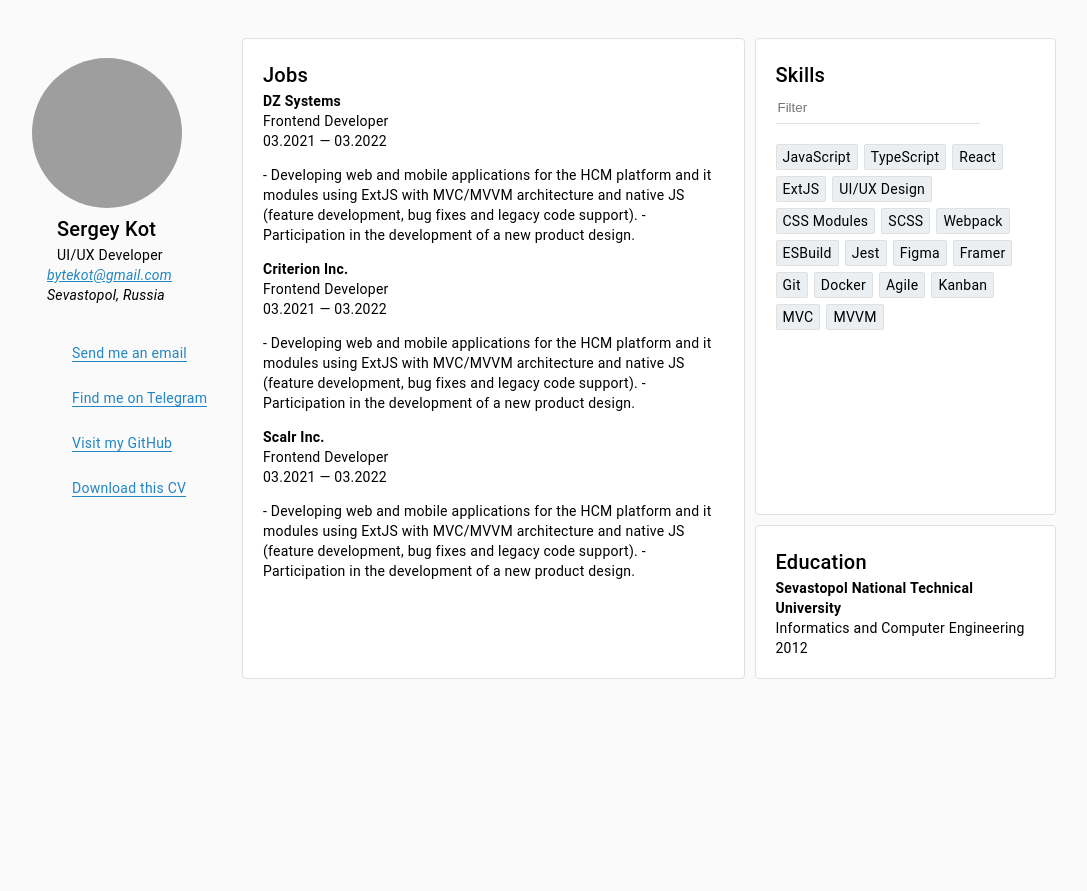
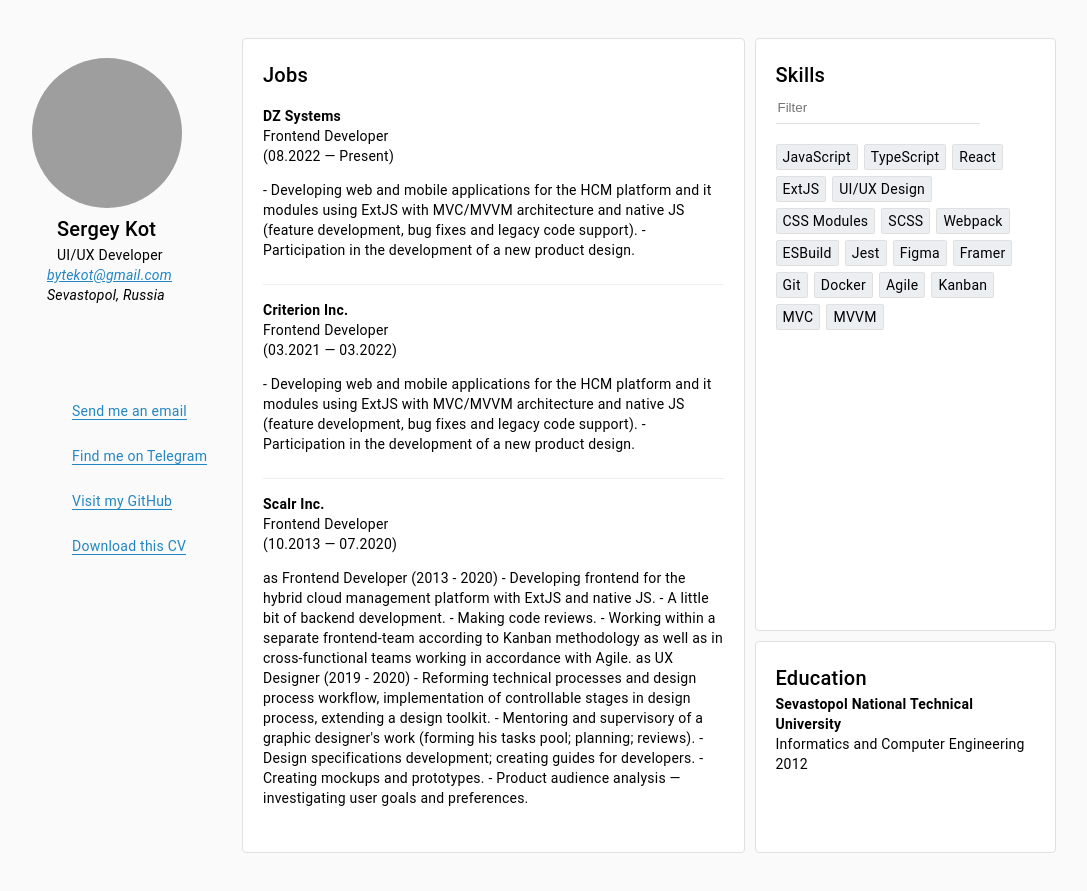
Before and after one commit to bytekot/cv, a React app: page / in a window 1280 px wide. Shown: the whole page, without its empty margins (96-1183 px from the left). Before the commit the page ends 800 px from the top, so only its background shows below. Built offline with nearby package versions, Linux system fonts and the light colour scheme; grey boxes are pictures that could not be loaded; the HTML template or start-up script is replaced by a standard one.

Commit message:
Jobs theme fix

```diff
--- a/src/components/Job.tsx
+++ b/src/components/Job.tsx
@@ -1,11 +1,13 @@
 import React from 'react';
+
+import { CSS_PREFIX } from '../constants';
 import { JobData } from '../types';
 
 const Job = ({ company, title, startDate, endDate, description }: JobData): JSX.Element =>
-    <div key={company}>
+    <div className={`${CSS_PREFIX}job`} key={company}>
         <strong>{company}</strong><br />
         {title}<br />
-        {startDate} — {endDate}
+        ({startDate} — {endDate})
         <p>{description}</p>
     </div>
 
--- a/src/config.json
+++ b/src/config.json
@@ -7,12 +7,10 @@
         "city": "Sevastopol",
         "email": "bytekot@gmail.com"
     },
-
     "additional": {
         "github": "",
         "telegram": ""
     },
-
     "education": {
         "university": "",
         "specialization": "",
@@ -20,7 +18,6 @@
         "endDate": "",
         "degree": ""
     },
-
     "skills": [
         "JavaScript",
         "TypeScript",
@@ -41,28 +38,27 @@
         "MVC",
         "MVVM"
     ],
-
     "jobs": [
         {
             "company": "DZ Systems",
             "title": "Frontend Developer",
-            "startDate": "03.2021",
-            "endDate": "03.2022",
-            "description": "- Developing web and mobile applications for the HCM platform and it modules using ExtJS with MVC/MVVM architecture and native JS (feature development, bug fixes and legacy code support). - Participation in the development of a new product design."
+            "startDate": "08.2022",
+            "endDate": "Present",
+            "description": "- Developing web and mobile applications for the HCM platform and it modules using ExtJS with MVC/MVVM architecture and native JS (feature development, bug fixes and legacy code support).\n- Participation in the development of a new product design."
         },
         {
             "company": "Criterion Inc.",
             "title": "Frontend Developer",
             "startDate": "03.2021",
             "endDate": "03.2022",
-            "description": "- Developing web and mobile applications for the HCM platform and it modules using ExtJS with MVC/MVVM architecture and native JS (feature development, bug fixes and legacy code support). - Participation in the development of a new product design."
+            "description": "- Developing web and mobile applications for the HCM platform and it modules using ExtJS with MVC/MVVM architecture and native JS (feature development, bug fixes and legacy code support).\n- Participation in the development of a new product design."
         },
         {
             "company": "Scalr Inc.",
             "title": "Frontend Developer",
-            "startDate": "03.2021",
-            "endDate": "03.2022",
-            "description": "- Developing web and mobile applications for the HCM platform and it modules using ExtJS with MVC/MVVM architecture and native JS (feature development, bug fixes and legacy code support). - Participation in the development of a new product design."
+            "startDate": "10.2013",
+            "endDate": "07.2020",
+            "description": "as Frontend Developer (2013 - 2020)\n- Developing frontend for the hybrid cloud management platform with ExtJS and native JS.\n- A little bit of backend development.\n- Making code reviews.\n- Working within a separate frontend-team according to Kanban methodology as well as in cross-functional teams working in accordance with Agile.\nas UX Designer (2019 - 2020)\n- Reforming technical processes and design process workflow, implementation of controllable stages in design process, extending a design toolkit.\n- Mentoring and supervisory of a graphic designer's work (forming his tasks pool; planning; reviews). - Design specifications development; creating guides for developers.\n- Creating mockups and prototypes.\n- Product audience analysis — investigating user goals and preferences."
         }
     ]
 }
--- a/src/theme.scss
+++ b/src/theme.scss
@@ -71,6 +71,10 @@ section {
     background: $color-0;
     border: 1px solid $color-3;
     border-radius: 4px;
+
+    header {
+        //padding-bottom: 10px;
+    }
 }
 
 .#{$prefix}general {
@@ -87,6 +91,14 @@ section {
     }
     .#{$prefix}address {
         padding-left: 15px;
+    }
+}
+
+.#{$prefix}job {
+    padding: 15px 0 10px 0;
+
+    &:not(:last-child) {
+        border-bottom: 1px solid $color-2;
     }
 }
 
```
Also changed, not shown: 1 other file (tests, documents, lock files or other folders).
